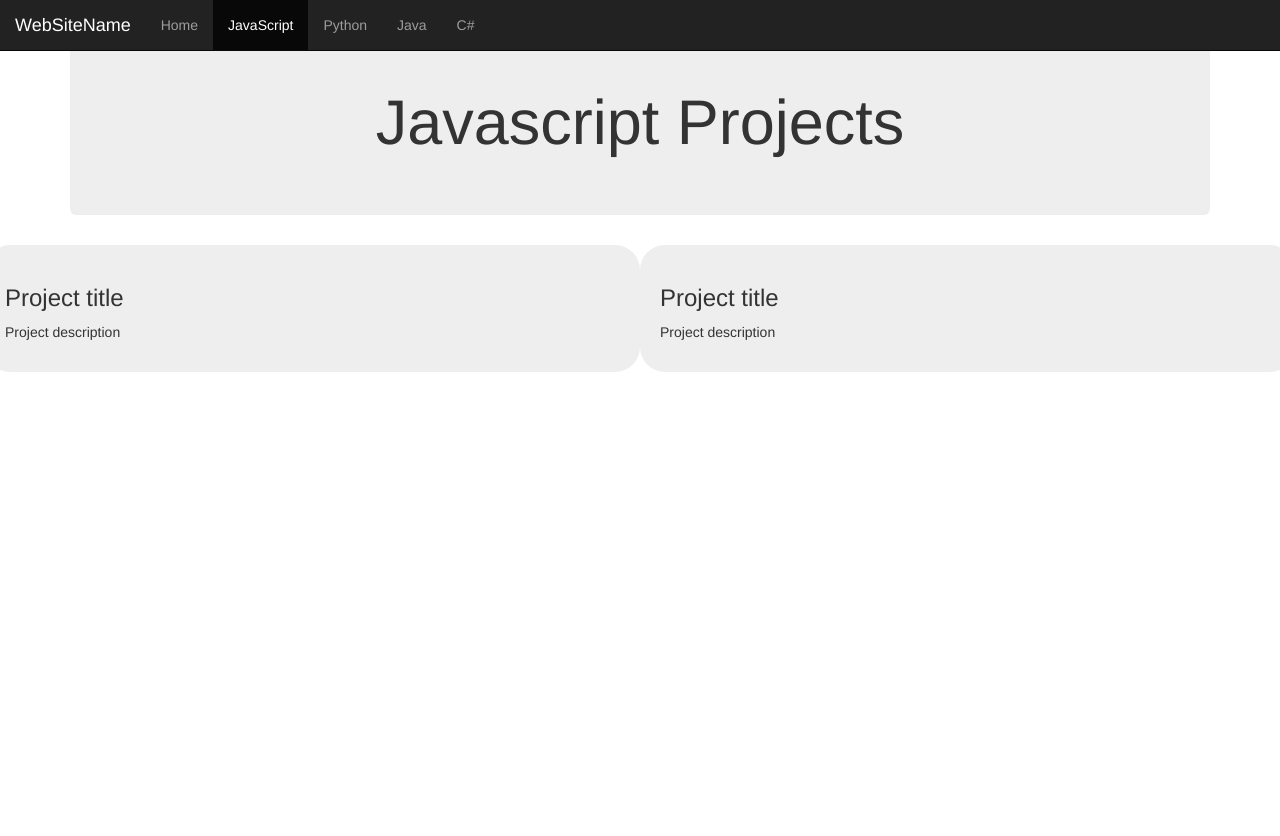
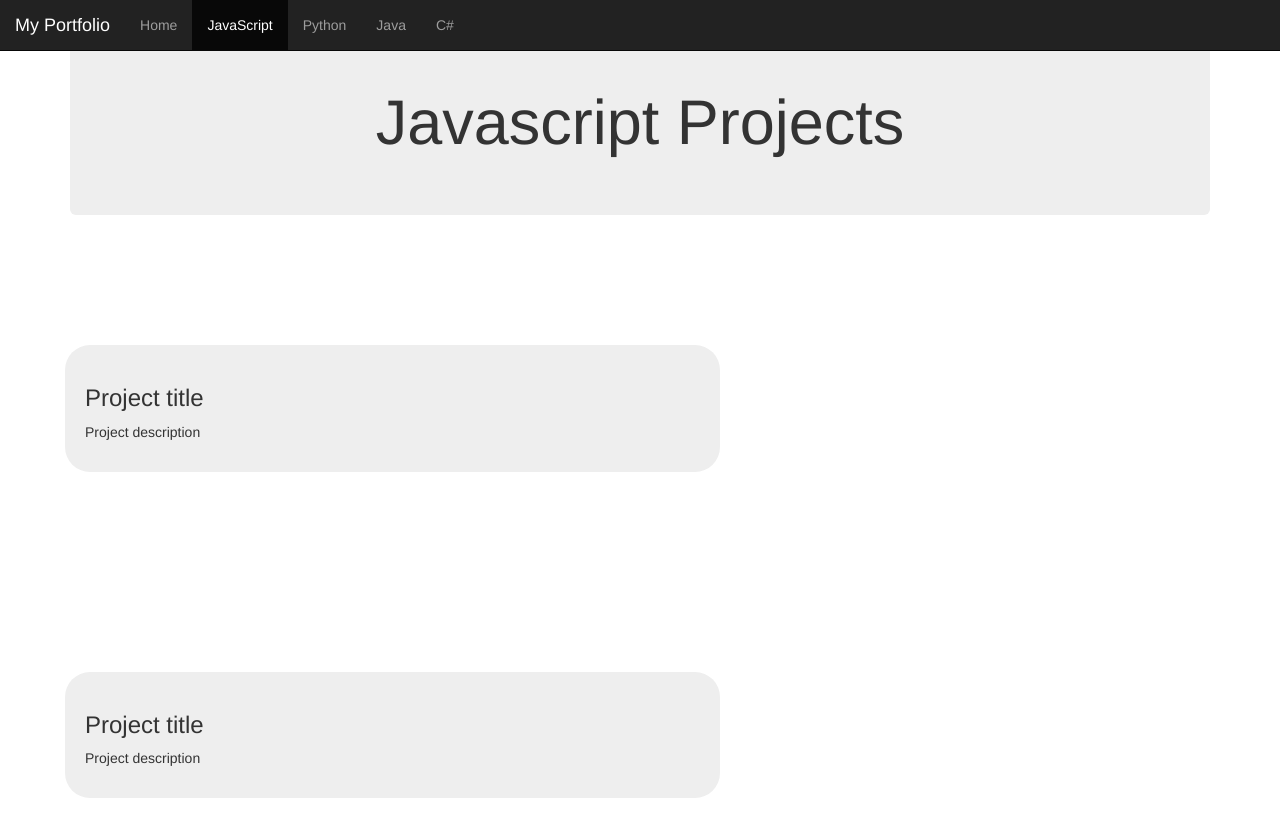
Before and after one commit to jaideng1/old-portfolio, a plain HTML site: page javascript-projects/javascript-projects.html in a window 1280 px wide. Before the commit the page ends 800 px from the top, so only its background shows below. Drawn offline with nearby package versions, Linux system fonts and the light colour scheme.

Commit message:
Update javascript-projects.html

```diff
--- a/javascript-projects/javascript-projects.html
+++ b/javascript-projects/javascript-projects.html
@@ -14,13 +14,18 @@
       background: #eee;
       border-radius: 25px;
       padding: 20px;
+
+      margin-top: 100px;
+      margin-bottom: 100px;
+      margin-right: 80px;
+      margin-left: 80px;
     }
   </style>
   <body>
     <nav class="navbar navbar-inverse navbar-fixed-top" style="opacity: 1;">
       <div class="container-fluid">
         <div class="navbar-header">
-          <a class="navbar-brand" href="#">WebSiteName</a>
+          <a class="navbar-brand" href="#">My Portfolio</a>
         </div>
         <ul class="nav navbar-nav">
           <li><a href="/">Home</a></li>
```
